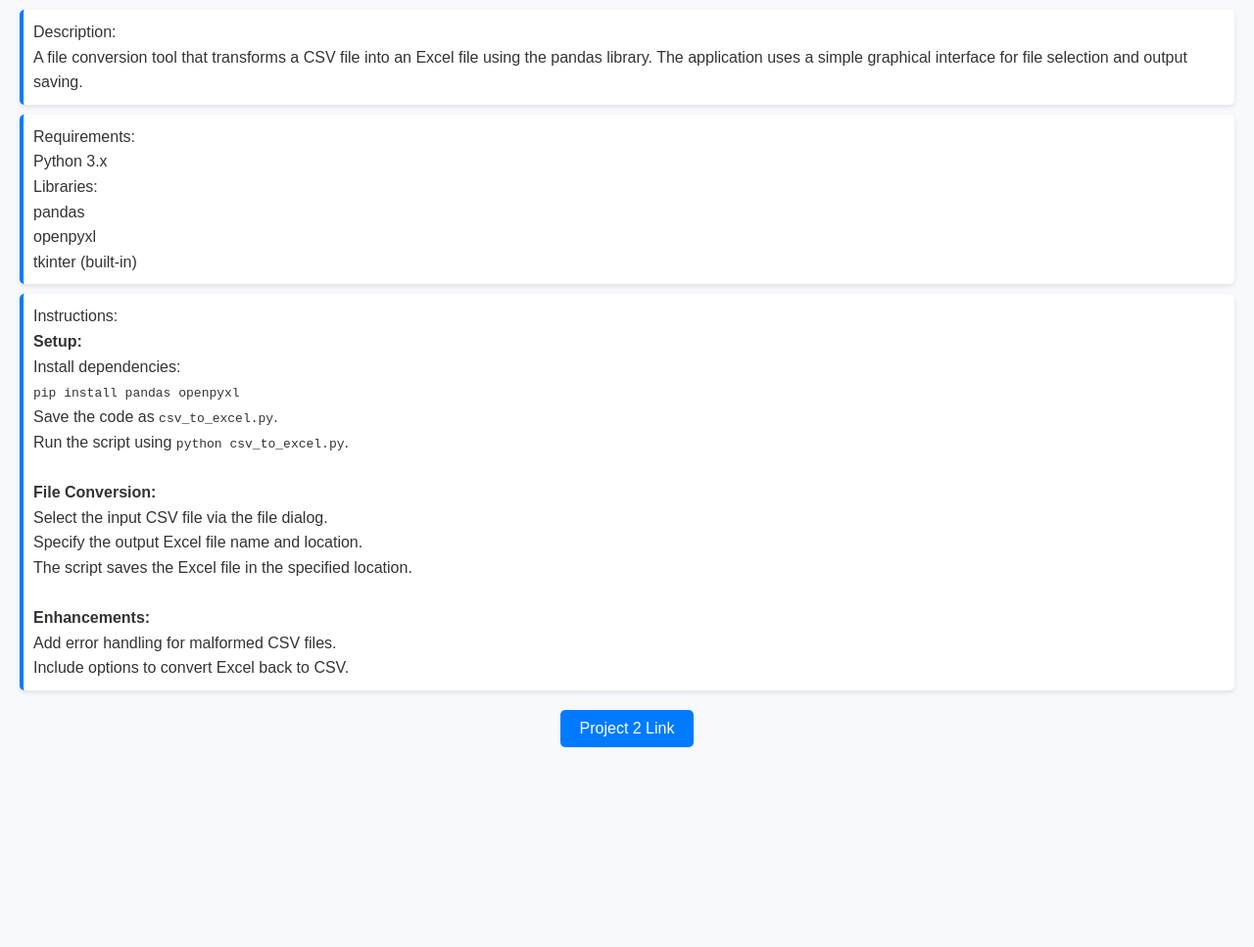
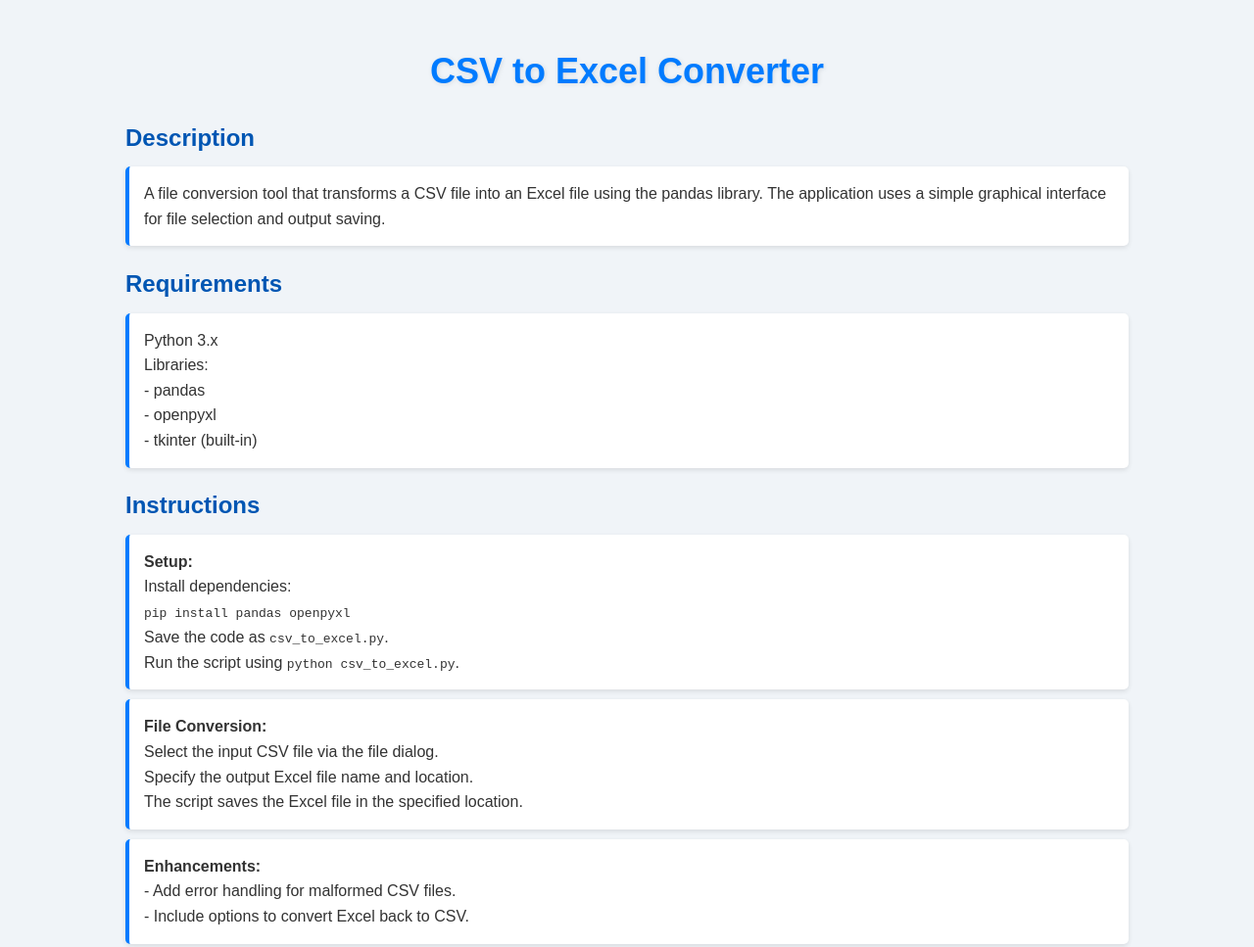
Before and after one commit to Aman919320/project2.github.io, a plain HTML site: page index.html in a window 1280 px wide. Shown: the top 967 px of the page at 98% size. Before the commit the page ends 800 px from the top, so only its background shows below. Drawn offline with Linux system fonts and the light colour scheme.

Commit message:
Update index.html

```diff
--- a/index.html
+++ b/index.html
@@ -3,22 +3,45 @@
 <head>
     <meta charset="UTF-8">
     <meta name="viewport" content="width=device-width, initial-scale=1.0">
-    <title>Document</title>
+    <title>CSV to Excel Converter</title>
     <style>
-        /* General styles */
+        /* General body styling */
         body {
             font-family: Arial, sans-serif;
             line-height: 1.6;
             margin: 0;
             padding: 0;
-            background-color: #f7f9fc;
+            background-color: #f0f4f8;
             color: #333;
+        }
+
+        /* Container */
+        .container {
+            width: 80%;
+            margin: 0 auto;
+            padding: 20px;
+        }
+
+        /* Page title styling */
+        h1 {
+            text-align: center;
+            font-size: 36px;
+            color: #007BFF;
+            margin-bottom: 20px;
+            text-shadow: 1px 1px 5px rgba(0, 0, 0, 0.1);
+        }
+
+        /* Section headers */
+        h2 {
+            font-size: 24px;
+            color: #0056b3;
+            margin-bottom: 10px;
         }
 
         /* Paragraph styling */
         p {
-            margin: 10px 20px;
-            padding: 10px;
+            margin: 10px 0;
+            padding: 15px;
             background-color: #fff;
             border-left: 4px solid #007BFF;
             border-radius: 5px;
@@ -37,22 +60,37 @@
             font-size: 16px;
             cursor: pointer;
             text-align: center;
+            transition: background-color 0.3s;
         }
 
-        /* Anchor tag within button */
+        /* Button hover effect */
+        button:hover {
+            background-color: #0056b3;
+        }
+
+        /* Anchor inside button */
         button a {
             text-decoration: none;
             color: white;
         }
 
-        button:hover {
-            background-color: #0056b3;
+        /* Responsive design */
+        @media (max-width: 600px) {
+            .container {
+                width: 90%;
             }
 
-        /* Responsive design for smaller devices */
-        @media (max-width: 600px) {
+            h1 {
+                font-size: 28px;
+            }
+
+            h2 {
+                font-size: 20px;
+            }
+
             p {
                 font-size: 14px;
+                padding: 10px;
             }
 
             button {
@@ -63,35 +101,40 @@
     </style>
 </head>
 <body>
+    <div class="container">
+        <h1>CSV to Excel Converter</h1>
+        <h2>Description</h2>
         <p>
-        Description:<br>
             A file conversion tool that transforms a CSV file into an Excel file using the pandas library. The application uses a simple graphical interface for file selection and output saving.
         </p>
+        <h2>Requirements</h2>
         <p>
-        Requirements:<br>
             Python 3.x<br>
             Libraries:<br>
-        pandas<br>
-        openpyxl<br>
-        tkinter (built-in)
+            - pandas<br>
+            - openpyxl<br>
+            - tkinter (built-in)
         </p>
+        <h2>Instructions</h2>
         <p>
-        Instructions:<br>
             <strong>Setup:</strong><br>
             Install dependencies:<br>
             <code>pip install pandas openpyxl</code><br>
             Save the code as <code>csv_to_excel.py</code>.<br>
-        Run the script using <code>python csv_to_excel.py</code>.<br>
-        <br>
+            Run the script using <code>python csv_to_excel.py</code>.
+        </p>
+        <p>
             <strong>File Conversion:</strong><br>
             Select the input CSV file via the file dialog.<br>
             Specify the output Excel file name and location.<br>
-        The script saves the Excel file in the specified location.<br>
-        <br>
+            The script saves the Excel file in the specified location.
+        </p>
+        <p>
             <strong>Enhancements:</strong><br>
-        Add error handling for malformed CSV files.<br>
-        Include options to convert Excel back to CSV.<br>
+            - Add error handling for malformed CSV files.<br>
+            - Include options to convert Excel back to CSV.
         </p>
         <button><a href="https://github.com/Aman919320/project2.github.io">Project 2 Link</a></button>
+    </div>
 </body>
 </html>
```
Lines whose indentation alone changed are shown as unchanged.
